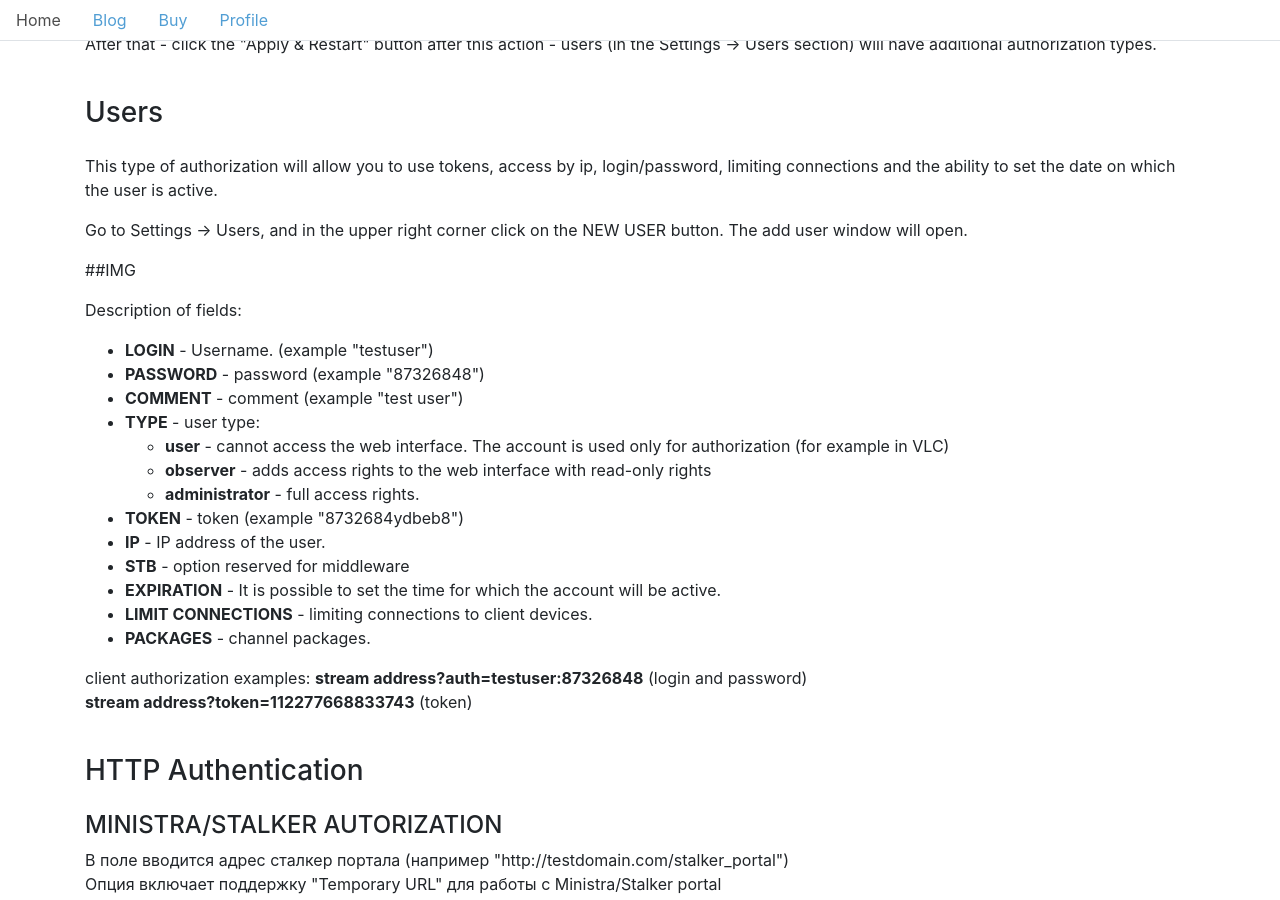
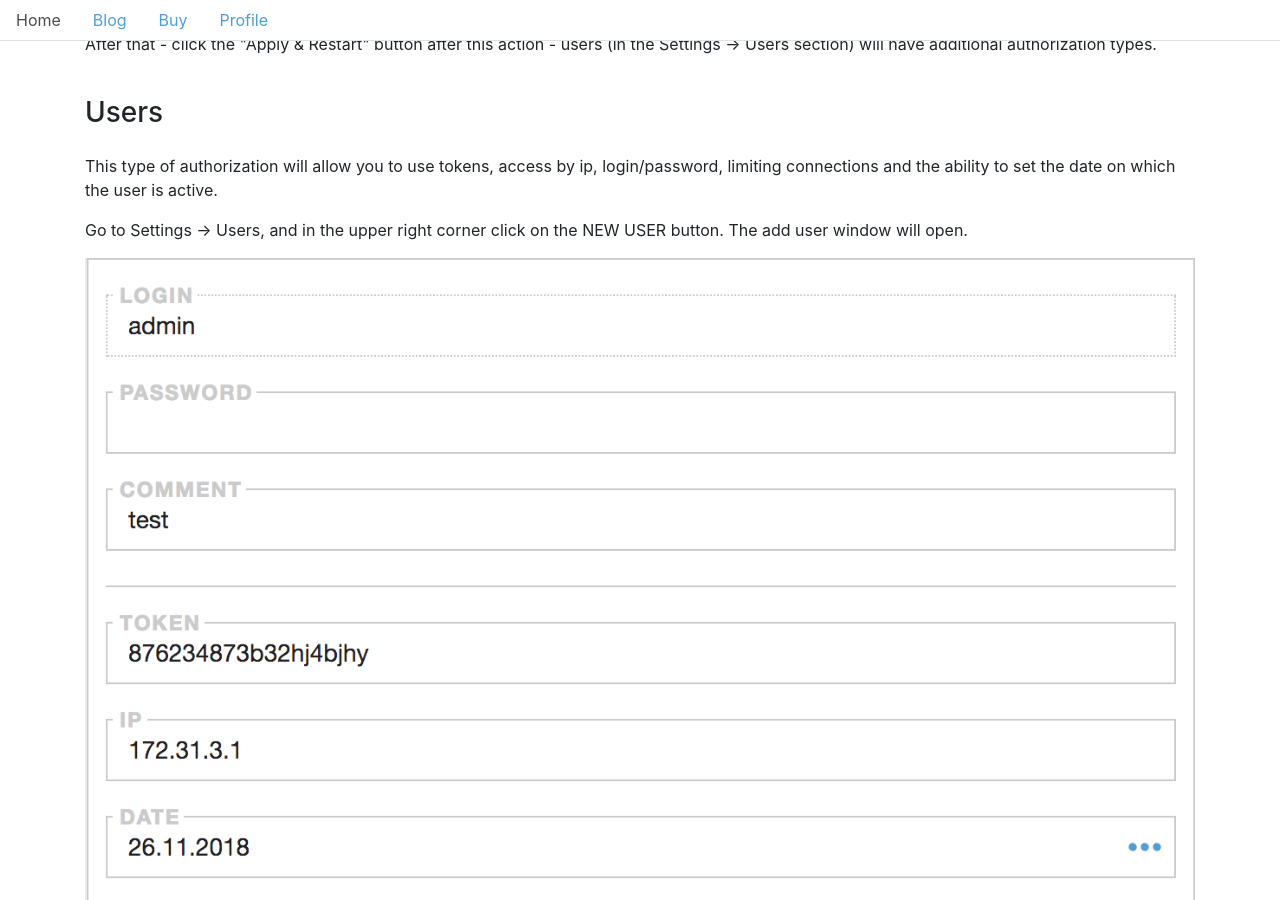
Before and after one commit to ramzes1401ss3/cesbo-www, a Jekyll site: the page built from en/_posts/2018-11-18-access_authorization.md, in a window 1280 px wide and 900 px high, scrolled down 962 px. Built offline with Jekyll 4.4.1, drawn with Linux system fonts in a browser that asks for light colours.

Commit message:
settings-users

```diff
--- a/en/_posts/2018-11-18-access_authorization.md
+++ b/en/_posts/2018-11-18-access_authorization.md
@@ -24,7 +24,7 @@ This type of authorization will allow you to use tokens, access by ip, login/pas
 
 Go to Settings -> Users, and in the upper right corner click on the NEW USER button. The add user window will open.
 
-##IMG
+![Image](/assets/post-img/settings-users.png){:class="img-fluid"}
 
 Description of fields:
 
```
Also changed, not shown: ru/_posts/2018-11-18-access_authorization.md (+1 -1 lines), assets/post-img/settings-users.png (added).
